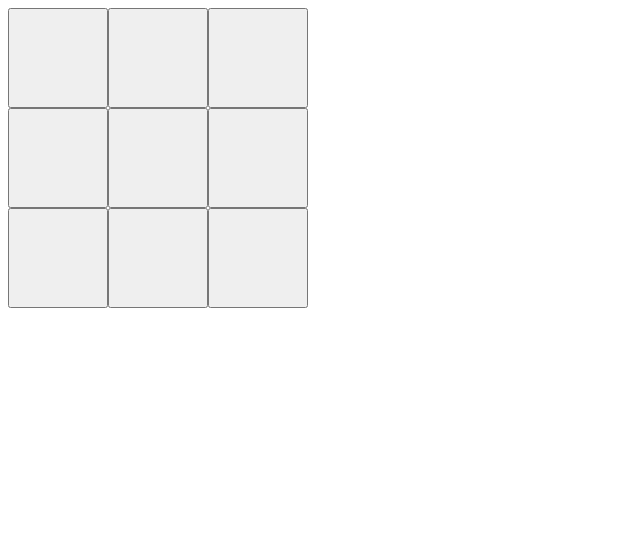
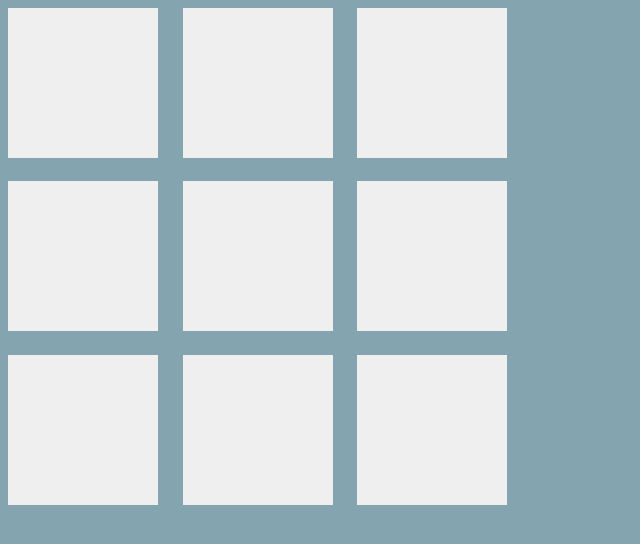
Before and after one commit to daniyxlkhan/Tic-Tac-Toe, a plain HTML site: page index.html in a window 1280 px wide. Shown: the whole page, without its empty margins (0-640 px from the left). Drawn offline with Linux system fonts and the light colour scheme.

Commit message:
Design for cross and circle on the board

```diff
--- a/script.js
+++ b/script.js
@@ -147,8 +147,8 @@ function addTilesToGameboard(gameboard, boardTiles) {
 function boardTilesGenerator() {
     let boardTiles = [];
     for (let i = 0; i < 9; i++) {
-        const boardTile = document.createElement("button");
-        boardTile.classList.add("board-buttons")
+        const boardTile = document.createElement("div");
+        boardTile.classList.add("board-tile")
         boardTiles.push(boardTile);
     }
     return boardTiles;
--- a/style.css
+++ b/style.css
@@ -1,15 +1,43 @@
+:root {
+    --background-color: #84a4b0;
+    --tile-color: #efefef;
+}
 
-
-
+body {
+    background-color: var(--background-color);
+}
 .gameboard {
     display: grid;
-    grid-template-rows: repeat(3, 100px);
-    grid-template-columns: repeat(3, 100px)
+    grid-template-rows: repeat(3, 1fr);
+    grid-template-columns: repeat(3, 1fr);
+    width: 500px;
+    height: 500px;
+    column-gap: 24px;
+    row-gap: 20px;
 }
 
+.board-tile {
+    background-color: #efefef;
+    width: 150px;
+    height: 150px;
+}
 
+.board-tile-marked-cross {
+    background-image: url("./assets/cross-svgrepo-com.svg");
+    background-repeat: no-repeat;
+    background-position-x: 48%;
+    background-position-y: 52%;
+    background-size: 60%;
+}
 
-.board-buttons {
-    width: 100px;
-    height: 100px;
+.board-tile-marked-circle {
+    background-image: url("./assets/circle-svgrepo-com.svg");
+    background-repeat: no-repeat;
+    background-position-x: 48%;
+    background-position-y: 52%;
+    background-size: 60%;
 }
+
+/*.x-mark {*/
+/*    img:*/
+/*}*/
```
